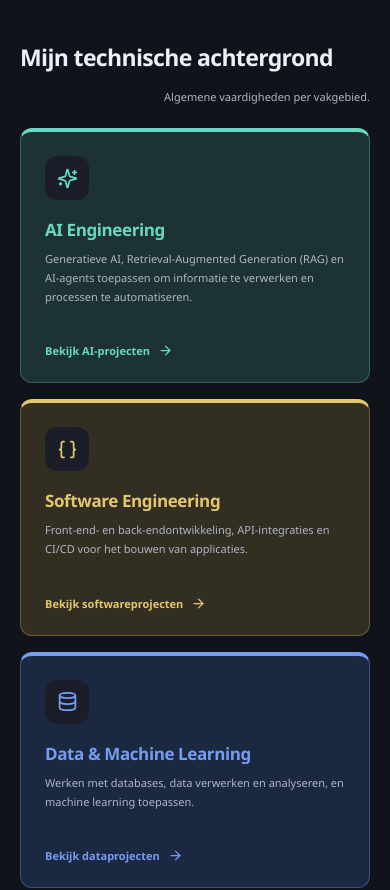
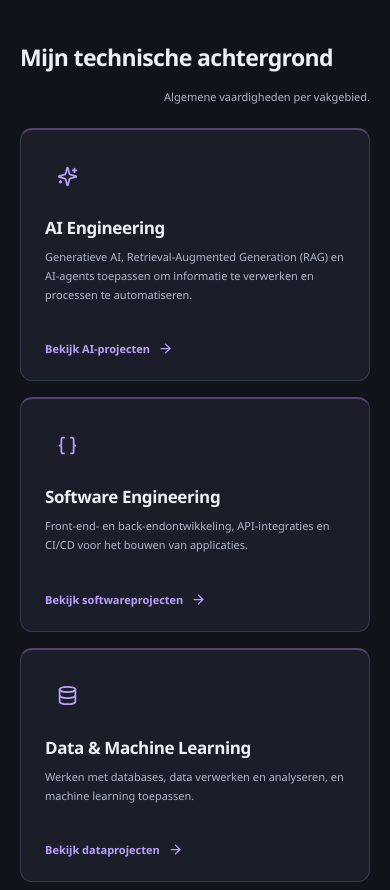
Before and after one commit to Kaan-Bas/portfolio, a React (Vite) app: page / in a window 390 px wide. Shown: the part 880-1770 px from the top of the page. Built offline with nearby package versions, Linux system fonts and the light colour scheme; a web font is replaced by a local one.

Commit message:
fix: remove some colors to keep more consistent color scheme

```diff
--- a/src/styles.css
+++ b/src/styles.css
@@ -23,24 +23,24 @@
   --contact-surface: #1b1d2b;
   --diagram-line: #8c82a3;
   --feature-surface: var(--surface-soft);
-  --ai-ink: #67d9c2;
-  --ai-surface: #1d3333;
-  --ai-line: #37635c;
-  --software-ink: #e5c76b;
-  --software-surface: #322e21;
-  --software-line: #6a5c32;
-  --data-ink: #769cf0;
-  --data-surface: #1b2842;
-  --data-line: #3c5380;
-  --automation-ink: #8dbcf0;
-  --automation-surface: #203043;
-  --automation-line: #405c7e;
-  --success-surface: #20382e;
-  --success-line: #47715e;
-  --success-ink: #a1e0bc;
-  --warning-surface: #3b3023;
-  --warning-line: #826c49;
-  --warning-ink: #f0cc8d;
+  --ai-ink: var(--accent);
+  --ai-surface: var(--surface);
+  --ai-line: var(--line);
+  --software-ink: var(--accent);
+  --software-surface: var(--surface);
+  --software-line: var(--line);
+  --data-ink: var(--accent);
+  --data-surface: var(--surface);
+  --data-line: var(--line);
+  --automation-ink: var(--accent);
+  --automation-surface: var(--surface);
+  --automation-line: var(--line);
+  --success-surface: var(--surface);
+  --success-line: var(--line);
+  --success-ink: var(--ink);
+  --warning-surface: var(--accent-surface);
+  --warning-line: var(--accent-line);
+  --warning-ink: var(--accent);
   --heading: 'Manrope Variable', 'Segoe UI', sans-serif;
 }
 
@@ -431,7 +431,7 @@ section[tabindex='-1']:focus {
   padding: 28px 27px;
   background: var(--area-surface);
   border: 1px solid var(--area-line);
-  border-top: 4px solid var(--area-ink);
+  border-top: 2px solid var(--accent-line);
   border-radius: 12px;
 }
 .pillar-top {
@@ -449,7 +449,7 @@ section[tabindex='-1']:focus {
   font-weight: 650;
   letter-spacing: -0.4px;
   margin-top: 23px;
-  color: var(--area-ink);
+  color: var(--ink);
 }
 .pillar > p {
   color: var(--muted);
@@ -1306,7 +1306,7 @@ html:has(.project-image-dialog[open]) {
 .skill-group {
   padding: 28px;
   border: 1px solid var(--area-line);
-  border-top: 3px solid var(--area-ink);
+  border-top: 2px solid var(--accent-line);
   border-radius: 12px;
   background: var(--area-surface);
 }
@@ -1318,7 +1318,7 @@ html:has(.project-image-dialog[open]) {
   font-size: 16px;
   line-height: 1.6;
   font-weight: 600;
-  color: var(--area-ink);
+  color: var(--ink);
 }
 .skill-group ul {
   display: grid;
@@ -2840,7 +2840,7 @@ html:has(.project-image-dialog[open]) {
     position: relative;
   }
   .pillar + .pillar {
-    border-top: 4px solid var(--area-ink);
+    border-top: 2px solid var(--accent-line);
   }
   .pillar-top > svg {
     width: 21px;
```
